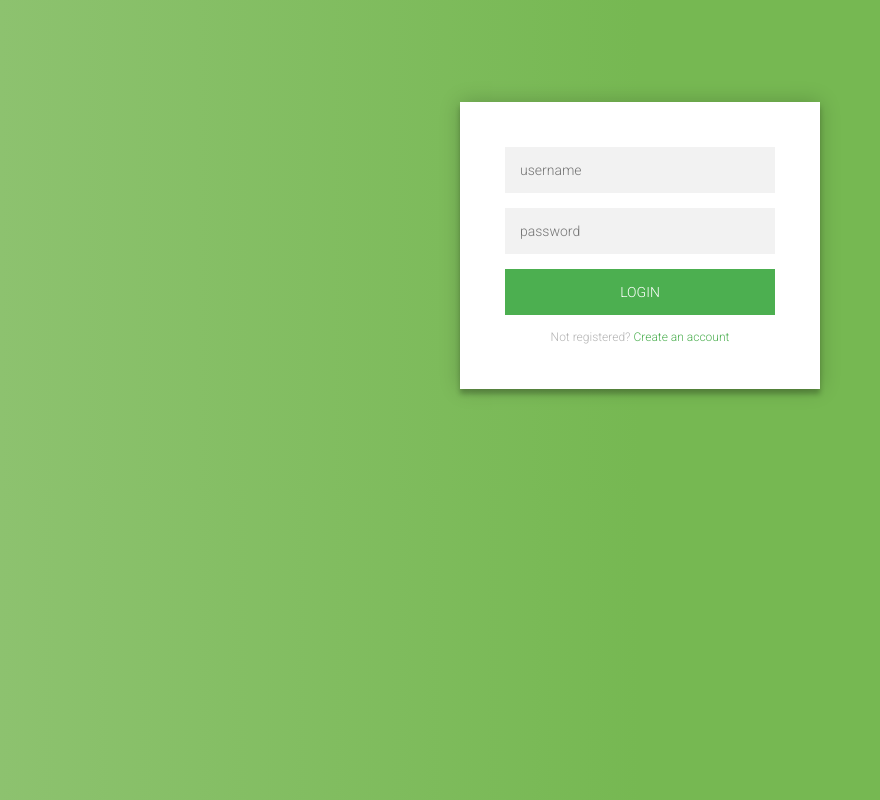
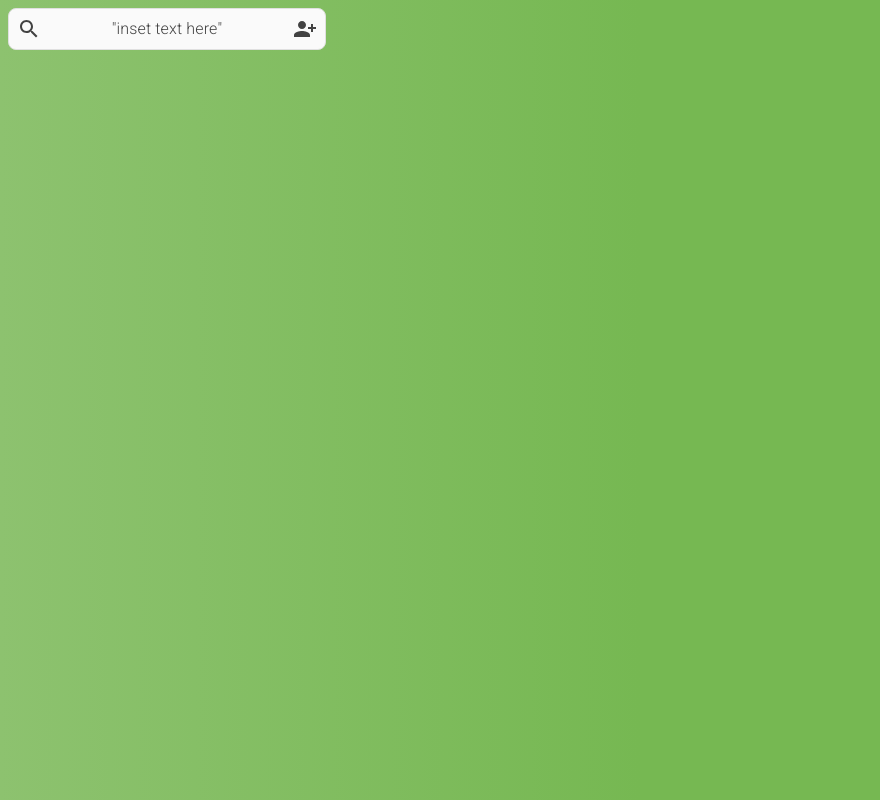
Before and after one commit to GilPasi/negoflict, a React (Create React App) app in the folder code/frontend/: page / in a window 1280 px wide. Shown: the whole page, without its empty margins (0-880 px from the left). Built offline with nearby package versions, Linux system fonts and the light colour scheme.

Commit message:
finished the first part of the component

```diff
--- a/code/frontend/package.json
+++ b/code/frontend/package.json
@@ -5,7 +5,10 @@
   "dependencies": {
     "@emotion/react": "^11.10.5",
     "@emotion/styled": "^11.10.5",
-    "@mui/material": "^5.11.0",
+    "@mui/icons-material": "^5.11.0",
+    "@mui/material": "^5.11.2",
+    "@mui/styled-engine-sc": "^5.11.0",
+    "@mui/x-data-grid": "^5.17.17",
     "@testing-library/jest-dom": "^5.16.5",
     "@testing-library/react": "^13.4.0",
     "@testing-library/user-event": "^13.5.0",
@@ -15,6 +18,7 @@
     "react-dom": "^18.2.0",
     "react-router-dom": "^6.6.1",
     "react-scripts": "5.0.1",
+    "styled-components": "^5.3.6",
     "web-vitals": "^2.1.4"
   },
   "scripts": {
--- a/code/frontend/src/App.js
+++ b/code/frontend/src/App.js
@@ -1,13 +1,14 @@
 
 import './App.css';
 import Login from "./components/Login"
+import Yinoncomp from "./components/Yinoncomp"
 
 
 
 function App() {
   return (
-    <Login></Login>
-
+    // <Login></Login>
+    <Yinoncomp></Yinoncomp>
   );
 }
 
--- /dev/null
+++ b/code/frontend/src/components/Yinoncomp.css
@@ -0,0 +1,23 @@
+.SearchIcon{
+
+    margin-right: 10px;
+  }
+
+  .PersonAddIcon{
+    margin-left: 10px;
+  }
+
+  .spacing {
+    display: none;
+  }
+
+.form {
+    position: relative;
+    z-index: 1;
+    background: #1b03038c;
+    max-width: 360px;
+    margin: 0 auto 100px;
+    padding: 45px;
+    text-align: center;
+    box-shadow: 0 0 20px 0 rgba(108, 105, 105, 0.2), 0 5px 5px 0 rgba(90, 88, 88, 0.24);
+  }
--- /dev/null
+++ b/code/frontend/src/components/Yinoncomp.jsx
@@ -0,0 +1,57 @@
+import * as React from "react";
+import { styled } from "@mui/material/styles";
+import Box from "@mui/material/Box";
+import Paper from "@mui/material/Paper";
+import Grid from "@mui/material/Grid";
+import SearchIcon from "@mui/icons-material/Search";
+import PersonAddAlt1Icon from "@mui/icons-material/PersonAddAlt1";
+import { Typography } from "@mui/material";
+
+const Item = styled(Paper)(({ theme }) => ({
+  backgroundColor: theme.palette.mode === "dark" ? "#1A2027" : "#fff",
+  ...theme.typography.body2,
+  padding: theme.spacing(1),
+  textAlign: "center",
+  color: theme.palette.text.secondary,
+}));
+
+const theme = {
+  spacing: 1000000,
+};
+
+export default function BasicGrid() {
+  return (
+    <div>
+      <Box
+        sx={{ // I NEED HELP
+          ml: "auto",
+          width: 300,
+          p: 1,
+          m: 1,
+          bgcolor: (theme) =>
+            theme.palette.mode === "dark" ? "#101010" : "grey.50",
+          color: (theme) =>
+            theme.palette.mode === "dark" ? "grey.1000" : "grey.800",
+          border: "1px solid",
+          borderColor: (theme) =>
+            theme.palette.mode === "dark" ? "grey.1000" : "grey.300",
+          borderRadius: 2,
+          textAlign: "center",
+          fontSize: "0.875rem",
+          fontWeight: "700",
+        }}
+      >
+        <Grid
+          container
+          direction="row"
+          justifyContent="space-between"
+          alignItems="center"
+        >
+          <SearchIcon />
+          <Typography>"inset text here"</Typography>
+          <PersonAddAlt1Icon />
+        </Grid>
+      </Box>
+    </div>
+  );
+}
```
Also changed, not shown: 1 other file (tests, documents, lock files or other folders).
